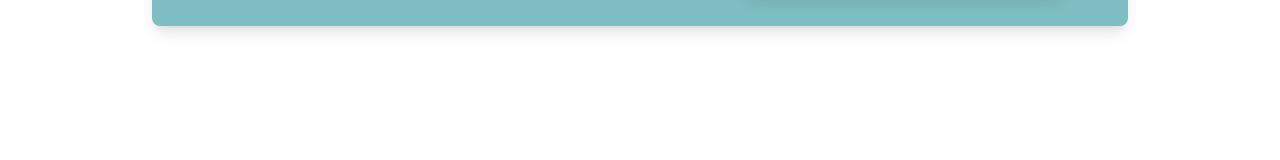
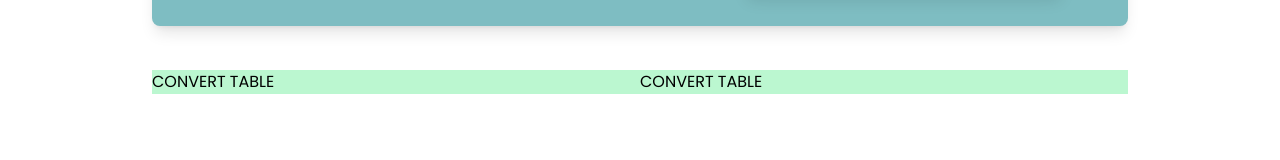
Before and after one commit to naymyolwin/alt-react-currency-converter, a React (Create React App) app: page / in a window 1280 px wide. Shown: the part 378-538 px from the top of the page. Built offline with nearby package versions, Linux system fonts and the light colour scheme; no server answers.

Commit message:
convertion table layout done

```diff
--- /dev/null
+++ b/src/common/ConvertTable.js
@@ -0,0 +1,9 @@
+import React, { Component } from "react";
+
+class ConvertTable extends Component {
+  render() {
+    return <div className="w-full  bg-green-200">CONVERT TABLE</div>;
+  }
+}
+
+export default ConvertTable;
--- a/src/components/Convert.js
+++ b/src/components/Convert.js
@@ -2,12 +2,14 @@ import React, { Component } from "react";
 import Amount from "../common/Amount";
 import DropdownBtn from "../common/Dropdown";
 import SwapBtn from "../common/SwapBtn";
+import ConvertList from "./ConvertList";
 
 import ConvertBtn from "../common/ConvertBtn";
 
 class Convert extends Component {
   render() {
     return (
+      <>
         <div className="bg-ccGray w-full h-80 md:h-60  ">
           <div className="container relative top-32 flex flex-col xl:px-60 items-center mx-auto px-16 py-8 gap-10 bg-ccTeal rounded-lg shadow-lg">
             <div className="w-full flex flex-col md:flex-row items-center gap-5">
@@ -37,6 +39,8 @@ class Convert extends Component {
             <ConvertBtn onConvert={this.props.onConvert} />
           </div>
         </div>
+        <ConvertList />
+      </>
     );
   }
 }
--- /dev/null
+++ b/src/components/ConvertList.js
@@ -0,0 +1,15 @@
+import React, { Component } from "react";
+import ConvertTable from "../common/ConvertTable";
+
+class ConvertList extends Component {
+  render() {
+    return (
+      <div className="w-full container mx-auto flex flex-col md:flex-row md:flex-between mt-64 md:mt-32">
+        <ConvertTable />
+        <ConvertTable />
+      </div>
+    );
+  }
+}
+
+export default ConvertList;
```
Lines whose indentation alone changed are shown as unchanged.
